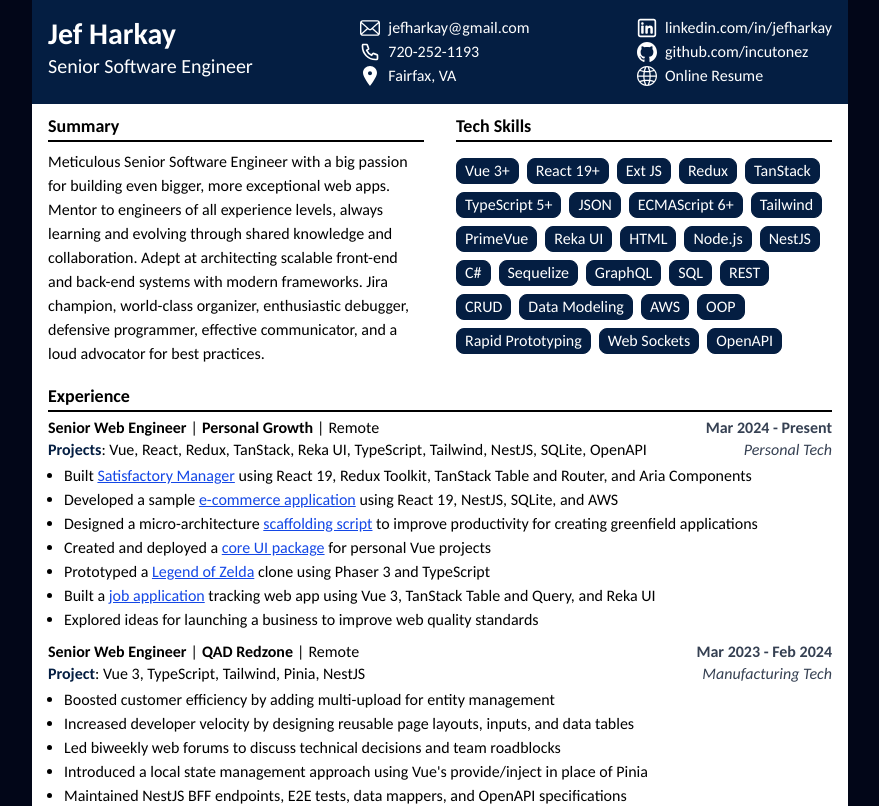
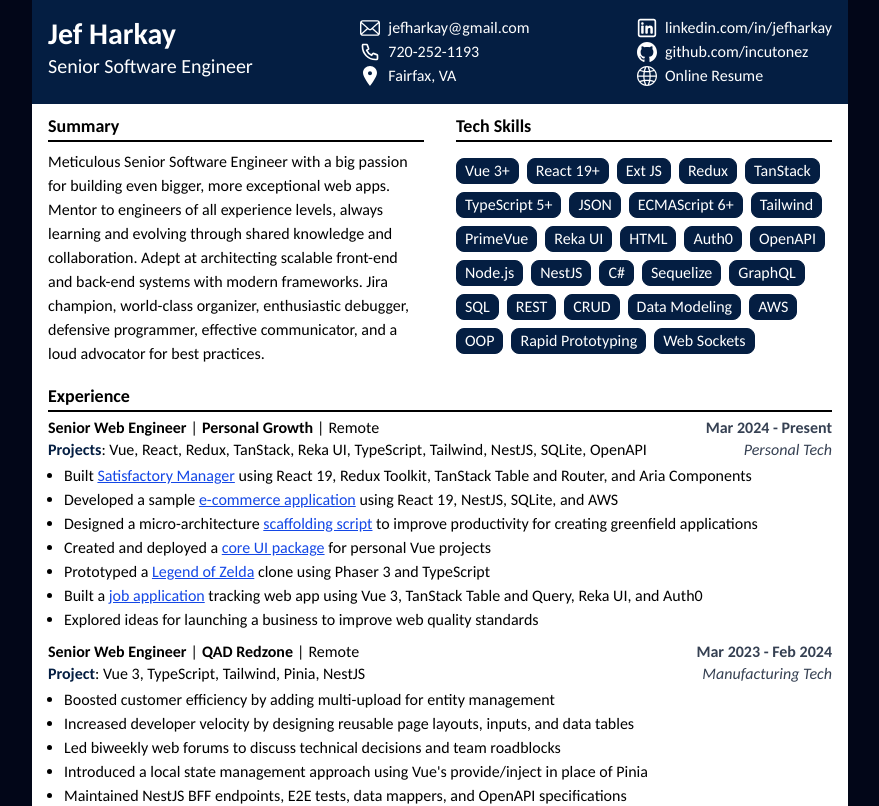
Before and after one commit to incutonez/jefharkay, a Vue app: page /#/ in a window 1280 px wide. Shown: the top 806 px of the page, without its empty margins (200-1079 px from the left). Built offline with nearby package versions, Linux system fonts and the light colour scheme.

Commit message:
feat: Updating Descriptions (#36)
- Adding Auth0 XP
- Adding API details in Cover Letter

```diff
--- a/src/components/JefHarkayCoverLetter.vue
+++ b/src/components/JefHarkayCoverLetter.vue
@@ -68,7 +68,8 @@ import BaseLink from "@/components/BaseLink.vue";
 					href="https://github.com/incutonez/job-applications"
 				/>
 				<ul class="list-disc ml-4">
-					<li>Built with Vue 3, TanStack (Table, Query, and Virtual scroller), Redux, and Reka UI</li>
+					<li>UI: Vue 3, TanStack (Table, Query, and Virtual scroller), Redux, Reka UI, and Auth0</li>
+					<li>API: Node.js/NestJS, Sequelize v7, SQLite3, PapaParse, and encrypt/decrypt DB functionality</li>
 					<li>My job application Excel spreadsheet became a bit too unwieldy, so I decided to turn it into a web app</li>
 				</ul>
 			</li>
--- a/src/components/SectionExperience.vue
+++ b/src/components/SectionExperience.vue
@@ -66,7 +66,7 @@ const QADTasks = [
 						Built a <BaseLink
 							href="https://github.com/incutonez/job-applications"
 							text="job application"
-						/> tracking web app using Vue 3, TanStack Table and Query, and Reka UI
+						/> tracking web app using Vue 3, TanStack Table and Query, Reka UI, and Auth0
 					</li>
 					<li>Explored ideas for launching a business to improve web quality standards</li>
 				</template>
--- a/src/components/SectionSkills.vue
+++ b/src/components/SectionSkills.vue
@@ -44,6 +44,14 @@ import BaseLink from "@/components/BaseLink.vue";
 				/>
 			</li>
 			<li>HTML</li>
+			<li>Auth0</li>
+			<li>
+				<BaseLink
+					text="OpenAPI"
+					href="https://openapi-generator.tech/docs/generators/typescript-axios"
+					:show-cls="false"
+				/>
+			</li>
 			<li>Node.js</li>
 			<li>NestJS</li>
 			<li>C#</li>
@@ -57,13 +65,6 @@ import BaseLink from "@/components/BaseLink.vue";
 			<li>OOP</li>
 			<li>Rapid Prototyping</li>
 			<li>Web Sockets</li>
-			<li>
-				<BaseLink
-					text="OpenAPI"
-					href="https://openapi-generator.tech/docs/generators/typescript-axios"
-					:show-cls="false"
-				/>
-			</li>
 		</ul>
 	</article>
 </template>
```
